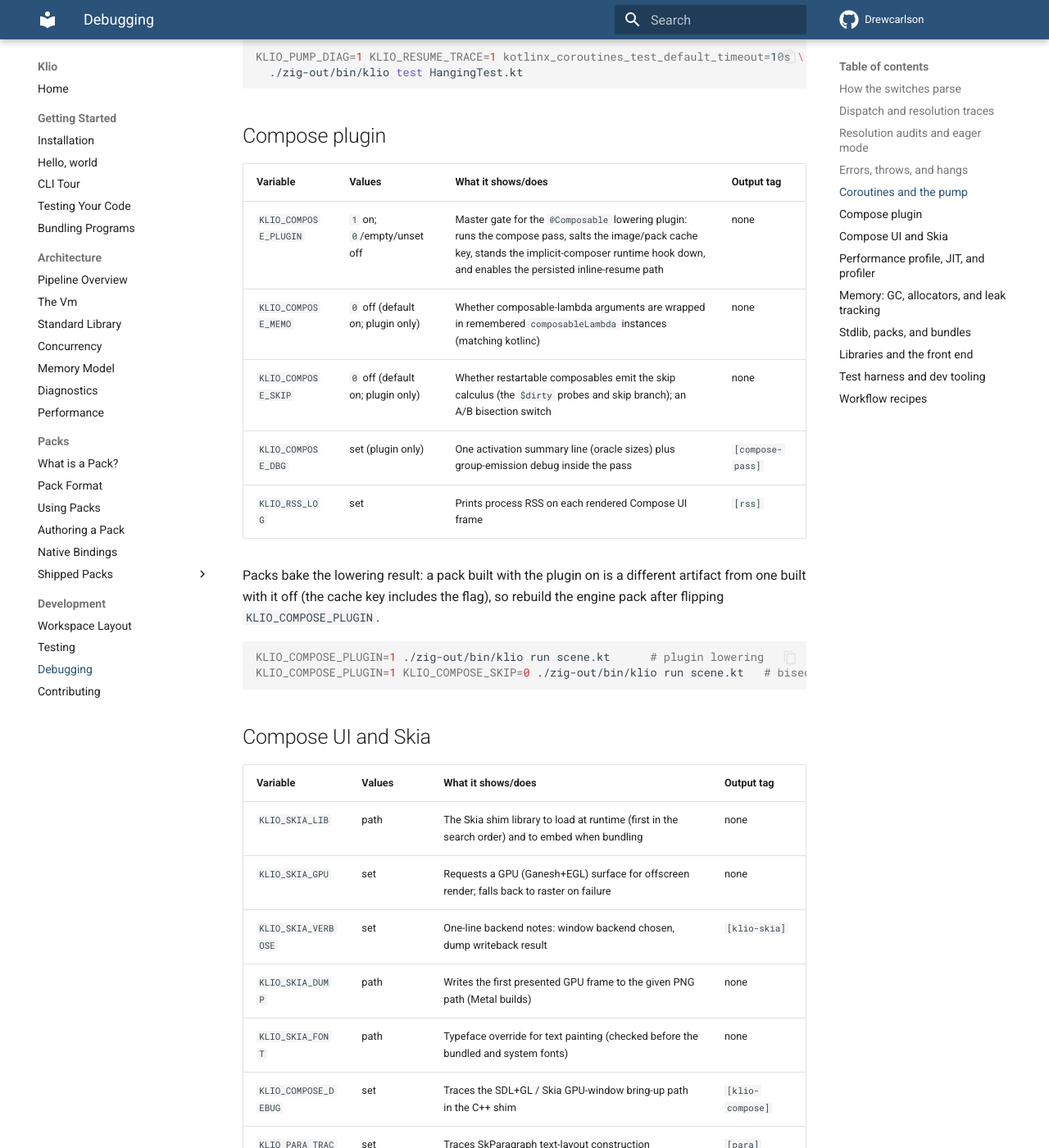
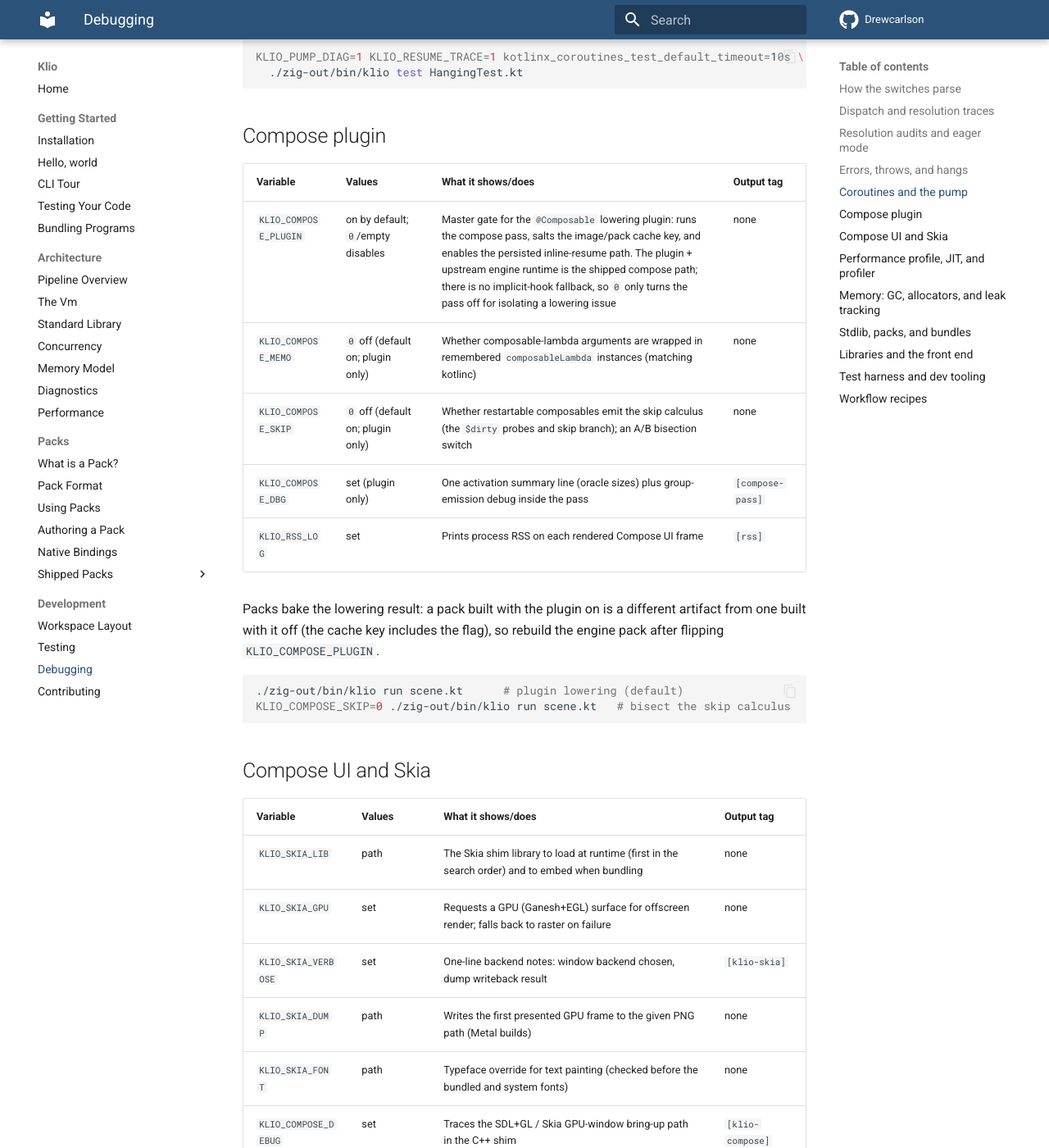
Before and after one commit to DrewCarlson/klio, an MkDocs documentation site: the page built from docs/development/debugging.md, in a window 1280 px wide and 1400 px high, scrolled down 6358 px. Shown: the whole window at 82% size. Built offline with MkDocs 1.6.1 and Material for MkDocs 9.7.7, drawn with Linux system fonts in a browser that asks for light colours; the version menu is left out; some of the changed text lies outside the part shown.

Commit message:
docs: describe the compose plugin + engine as the default compose path
The @Composable lowering plugin and upstream engine runtime is the shipped
compose system; KLIO_COMPOSE_PLUGIN is on by default with no implicit-hook
fallback. Update the debugging knob catalogue and the bisection recipes.

````diff
--- a/docs/development/debugging.md
+++ b/docs/development/debugging.md
@@ -142,7 +142,7 @@ KLIO_PUMP_DIAG=1 KLIO_RESUME_TRACE=1 kotlinx_coroutines_test_default_timeout=10s
 
 | Variable | Values | What it shows/does | Output tag |
 |----------|--------|--------------------|------------|
-| `KLIO_COMPOSE_PLUGIN` | `1` on; `0`/empty/unset off | Master gate for the `@Composable` lowering plugin: runs the compose pass, salts the image/pack cache key, stands the implicit-composer runtime hook down, and enables the persisted inline-resume path | none |
+| `KLIO_COMPOSE_PLUGIN` | on by default; `0`/empty disables | Master gate for the `@Composable` lowering plugin: runs the compose pass, salts the image/pack cache key, and enables the persisted inline-resume path. The plugin + upstream engine runtime is the shipped compose path; there is no implicit-hook fallback, so `0` only turns the pass off for isolating a lowering issue | none |
 | `KLIO_COMPOSE_MEMO` | `0` off (default on; plugin only) | Whether composable-lambda arguments are wrapped in remembered `composableLambda` instances (matching kotlinc) | none |
 | `KLIO_COMPOSE_SKIP` | `0` off (default on; plugin only) | Whether restartable composables emit the skip calculus (the `$dirty` probes and skip branch); an A/B bisection switch | none |
 | `KLIO_COMPOSE_DBG` | set (plugin only) | One activation summary line (oracle sizes) plus group-emission debug inside the pass | `[compose-pass]` |
@@ -154,8 +154,8 @@ includes the flag), so rebuild the engine pack after flipping
 `KLIO_COMPOSE_PLUGIN`.
 
 ```sh
-KLIO_COMPOSE_PLUGIN=1 ./zig-out/bin/klio run scene.kt      # plugin lowering
-KLIO_COMPOSE_PLUGIN=1 KLIO_COMPOSE_SKIP=0 ./zig-out/bin/klio run scene.kt   # bisect the skip calculus
+./zig-out/bin/klio run scene.kt      # plugin lowering (default)
+KLIO_COMPOSE_SKIP=0 ./zig-out/bin/klio run scene.kt   # bisect the skip calculus
 ```
 
 ## Compose UI and Skia
@@ -321,14 +321,14 @@ KLIO_ERR_TRACE=1 KLIO_THROW_TRACE=1 KLIO_THROW_STACK=1 \
 usually the root cause), `[errtrace]` dumps the frame chain, and in
 `klio test` the failure detail becomes the fully rendered throwable.
 
-**A/B-ing the compose plugin.** Compare implicit-hook and plugin
-lowering, then bisect the plugin's two emissions:
+**Bisecting the compose plugin.** The plugin is on by default; bisect its
+two emissions, or turn the pass off entirely to isolate a lowering issue:
 
 ```sh
-./zig-out/bin/klio run scene.kt                                # implicit hook
-KLIO_COMPOSE_PLUGIN=1 ./zig-out/bin/klio run scene.kt          # plugin
-KLIO_COMPOSE_PLUGIN=1 KLIO_COMPOSE_MEMO=0 ./zig-out/bin/klio run scene.kt   # no lambda memoization
-KLIO_COMPOSE_PLUGIN=1 KLIO_COMPOSE_SKIP=0 ./zig-out/bin/klio run scene.kt   # no skip calculus
+./zig-out/bin/klio run scene.kt                                # plugin (default)
+KLIO_COMPOSE_MEMO=0 ./zig-out/bin/klio run scene.kt            # no lambda memoization
+KLIO_COMPOSE_SKIP=0 ./zig-out/bin/klio run scene.kt            # no skip calculus
+KLIO_COMPOSE_PLUGIN=0 ./zig-out/bin/klio run scene.kt          # pass off (composition will not run)
 ```
 
 Rebuild any baked pack between flips (the flag is part of the pack
````
Also changed, not shown: AGENTS.md (+1 -1 lines).
